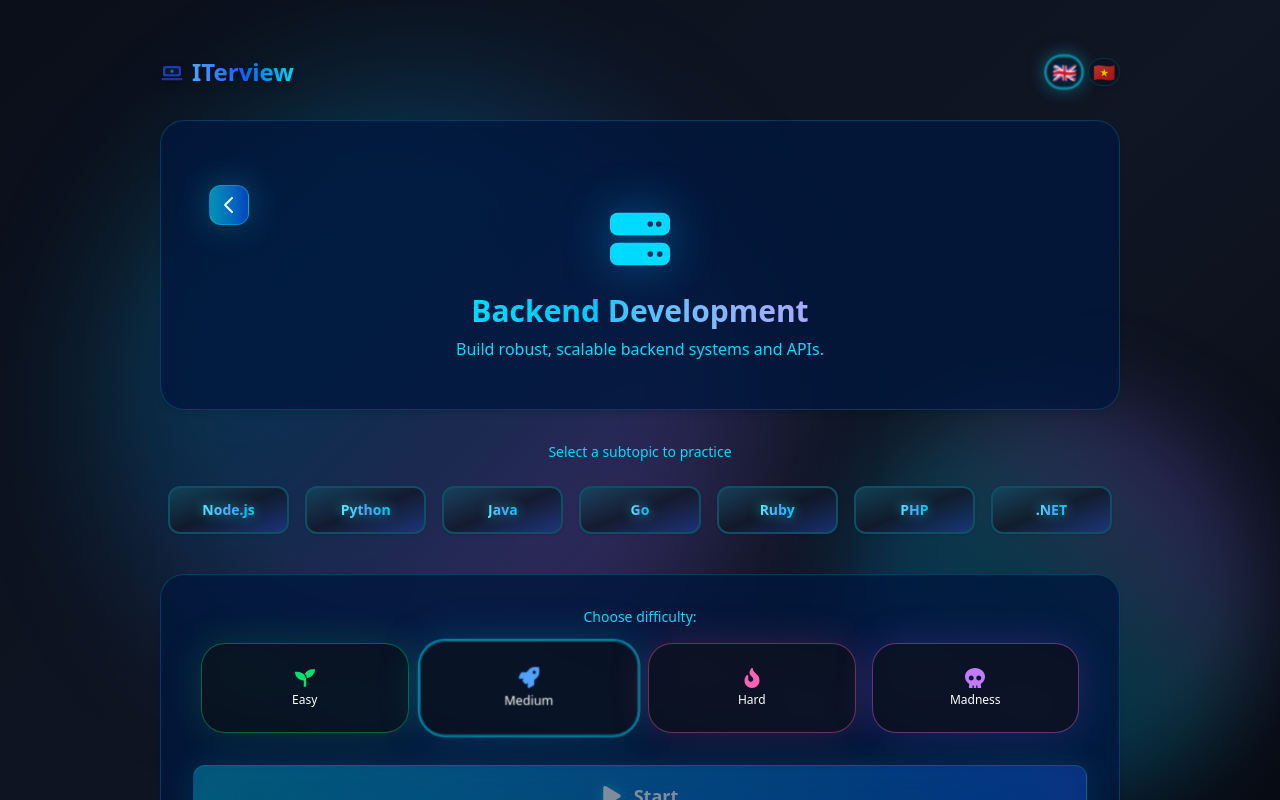
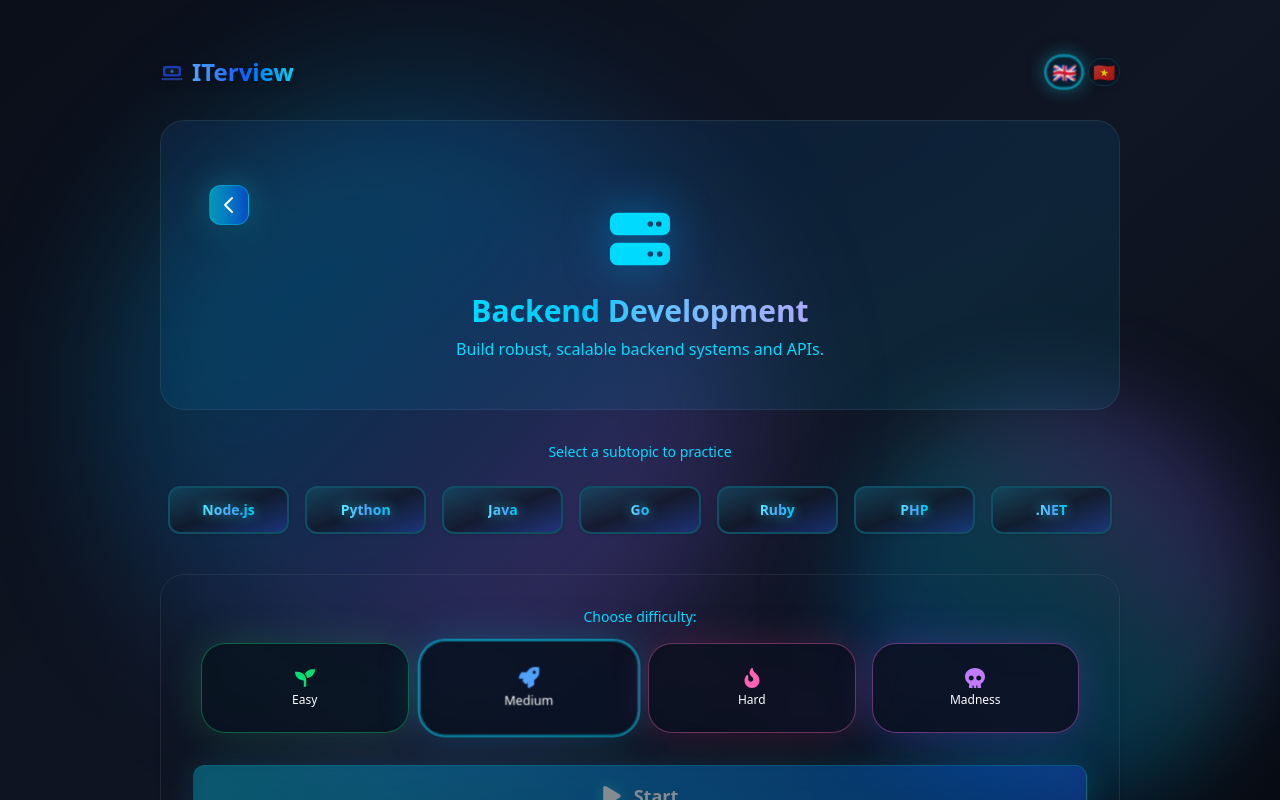
Before and after one commit to WolfCanCode/AIamInterview, a Next.js app: page /en in a window 1280 px wide. Both pictures are taken after a click on the button 312 px from the left and 348 px from the top of the page. Shown: the top 800 px of the page. Built offline with nearby package versions, Linux system fonts and the light colour scheme.

Commit message:
style: update background and border styles in DifficultySelector and DomainBanner
- Changed background styles to use gradient and adjusted border colors for improved visual consistency.
- Enhanced transition effects for better user experience during interactions.

```diff
--- a/components/DifficultySelector.tsx
+++ b/components/DifficultySelector.tsx
@@ -51,7 +51,7 @@ export default function DifficultySelector({
   const t = useTranslations('');
 
   return (
-    <div className="w-full max-w-5xl mx-auto rounded-3xl p-6 sm:p-8 bg-[oklch(20%_0.1_240/0.8)] border border-cyan-400/20 shadow-md">
+    <div className="w-full max-w-5xl mx-auto rounded-3xl p-6 sm:p-8  border border-gray-500/20 from-blue-500/10 to-cyan-500/10 dark:from-blue-900/20 dark:to-cyan-900/20 z-0 transition-opacity duration-500 shadow-md">
       <div className="text-[oklch(85%_0.2_240)] text-sm font-medium mb-4 text-center">
         {t('choose_difficulty')}
       </div>
--- a/components/DomainBanner.tsx
+++ b/components/DomainBanner.tsx
@@ -14,7 +14,7 @@ export default function DomainBanner({
 }) {
   const t = useTranslations('');
   return (
-    <div className="w-full max-w-5xl mx-auto rounded-3xl p-6 sm:p-8 bg-[oklch(20%_0.1_240/0.8)] border border-cyan-400/20 shadow-md relative">
+    <div className="w-full max-w-5xl mx-auto rounded-3xl p-6 sm:p-8 bg-gradient-to-br border border-gray-500/20 from-blue-500/10 to-cyan-500/10 dark:from-blue-900/20 dark:to-cyan-900/20 z-0 transition-opacity duration-500 group-hover:opacity-75">
       {/* Back Button */}
       <FuturisticButton
         onClick={onBack}
```
